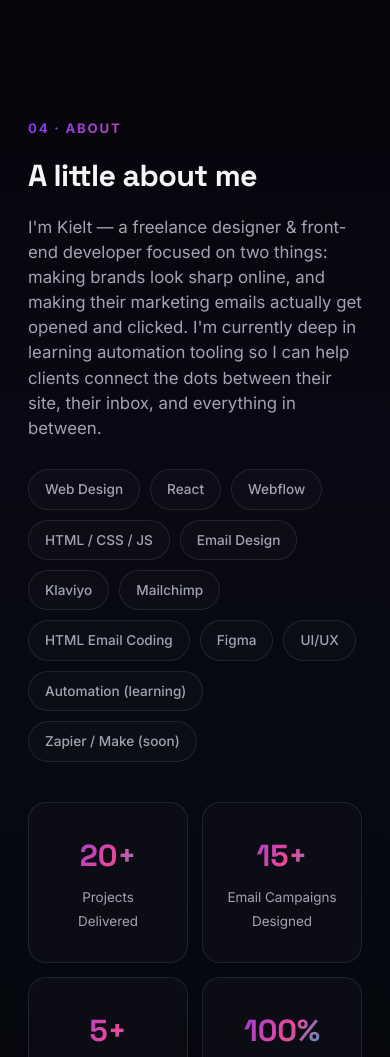
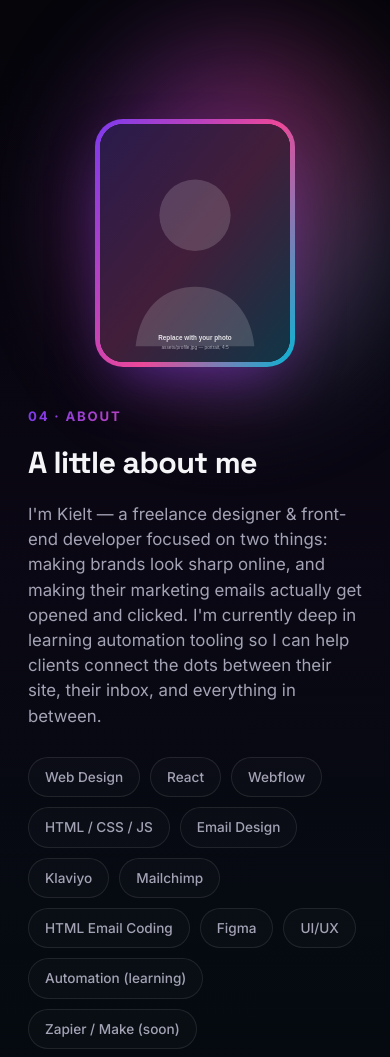
Before and after one commit to Zekimmer/kielt-portfolio, a plain HTML site: page index.html in a window 390 px wide. Shown: the part 5920-6977 px from the top of the page. Drawn offline with Linux system fonts and the light colour scheme.

Commit message:
Add profile photo frame to About section
Adds a gradient-framed portrait slot (About section, 3-column layout on
desktop: photo | bio | stats, stacks and centers on mobile) with a
blurred gradient glow behind it matching the hero's blob aesthetic, and
a subtle lift/tilt on hover.

Currently pointing at a placeholder graphic (assets/profile-placeholder.svg)
since a real photo couldn't be extracted from a pasted chat image --
swap assets/profile-placeholder.svg for a real assets/profile.jpg and
update the <img src> in index.html once the file's in place.

Verified locally via headless-browser capture at both desktop and
mobile widths before pushing.

Co-Authored-By: Claude Sonnet 5 <noreply@anthropic.com>

```diff
--- a/css/style.css
+++ b/css/style.css
@@ -412,7 +412,25 @@ ul { list-style: none; }
 /* =========================================================================
    ABOUT
    ========================================================================= */
-.about-grid { display: grid; grid-template-columns: 1.1fr 0.9fr; gap: 64px; align-items: center; }
+.about-grid { display: grid; grid-template-columns: 240px 1.1fr 0.9fr; gap: 48px; align-items: center; }
+
+.about-photo { position: relative; width: 100%; max-width: 240px; }
+.about-photo-glow {
+  position: absolute; inset: -34px; border-radius: 50%;
+  background: var(--grad-main); filter: blur(54px); opacity: 0.45; z-index: 0;
+  animation: float3 20s ease-in-out infinite;
+}
+.about-photo-frame {
+  position: relative; z-index: 1; padding: 5px; border-radius: 28px;
+  background: var(--grad-main); box-shadow: 0 25px 60px -20px rgba(124, 58, 237, 0.55);
+  transition: transform 0.4s var(--ease), box-shadow 0.4s var(--ease);
+}
+.about-photo-frame:hover { transform: translateY(-6px) rotate(-1deg); box-shadow: 0 30px 70px -18px rgba(236, 72, 153, 0.6); }
+.about-photo-frame img {
+  width: 100%; aspect-ratio: 4 / 5; object-fit: cover; object-position: top center;
+  border-radius: 23px; display: block; background: var(--bg-elev-2);
+}
+
 .skills { display: flex; flex-wrap: wrap; gap: 10px; margin-top: 28px; }
 .skills span {
   font-size: 0.85rem; font-weight: 500; padding: 9px 16px; border-radius: 999px; border: 1px solid var(--border);
@@ -527,6 +545,7 @@ ul { list-style: none; }
    ========================================================================= */
 @media (max-width: 980px) {
   .about-grid, .contact-grid { grid-template-columns: 1fr; gap: 40px; }
+  .about-photo { max-width: 200px; margin: 0 auto; }
   .stats-grid { grid-template-columns: 1fr 1fr; }
   .modal-dialog { flex-direction: column; max-height: 92vh; overflow-y: auto; }
   .modal-side { width: 100%; border-right: none; border-bottom: 1px solid var(--border); }
--- a/index.html
+++ b/index.html
@@ -134,7 +134,14 @@
 <!-- ============ ABOUT ============ -->
 <section class="section section-alt" id="about">
   <div class="container about-grid">
-    <div class="about-copy reveal-up">
+    <div class="about-photo reveal-up">
+      <div class="about-photo-glow" aria-hidden="true"></div>
+      <div class="about-photo-frame">
+        <img src="assets/profile-placeholder.svg" alt="Portrait of Kielt" id="profilePhoto" loading="lazy">
+      </div>
+    </div>
+
+    <div class="about-copy reveal-up" style="--d:0.1s">
       <p class="section-kicker">04 · About</p>
       <h2 class="section-title">A little about me</h2>
       <p class="section-desc">
```
Also changed, not shown: assets/profile-placeholder.svg (added).
